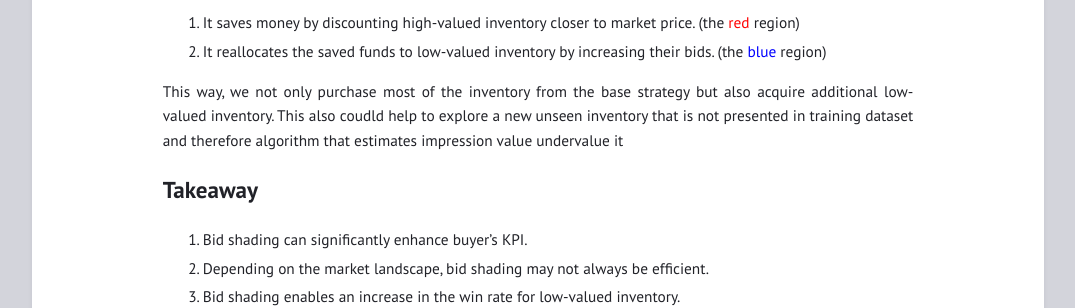
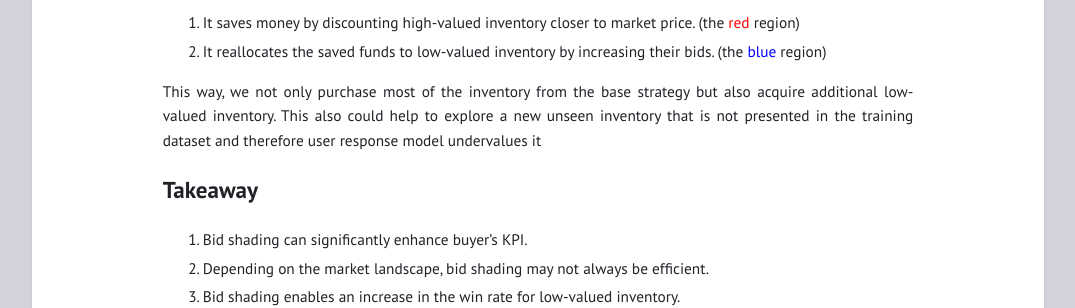
Before and after one commit to necnec/necnec.github.io, a Jekyll site: the page built from _posts/2023-11-01-bid-shading-intuition.md, in a window 1280 px wide and 900 px high, scrolled down 5710 px. Shown: the part 298-606 px from the top of the window, without its empty margins (102-1177 px from the left). Built offline with Jekyll 4.4.1, drawn with Linux system fonts in a browser that asks for light colours; some of the changed text lies outside the part shown.

Commit message:
small fixes

```diff
--- a/_posts/2023-11-01-bid-shading-intuition.md
+++ b/_posts/2023-11-01-bid-shading-intuition.md
@@ -127,7 +127,7 @@ In other words, the strategy accomplishes the following:
 1. It saves money by discounting high-valued inventory closer to market price. (the <span style="color:red">red</span> region)
 2. It reallocates the saved funds to low-valued inventory by increasing their bids. (the <span style="color:blue">blue</span> region)
 
-This way, we not only purchase most of the inventory from the base strategy but also acquire additional low-valued inventory. This also coudld help to explore a new unseen inventory that is not presented in training dataset and therefore algorithm that estimates impression value undervalue it
+This way, we not only purchase most of the inventory from the base strategy but also acquire additional low-valued inventory. This also could help to explore a new unseen inventory that is not presented in the training dataset and therefore user response model undervalues it
 
 ## Takeaway
 
```
Also changed, not shown: other parts of _posts/2023-11-01-bid-shading-intuition.md (+1 -1 lines), _posts/2023-10-21-self-stealing.md (+1 -1 lines).
